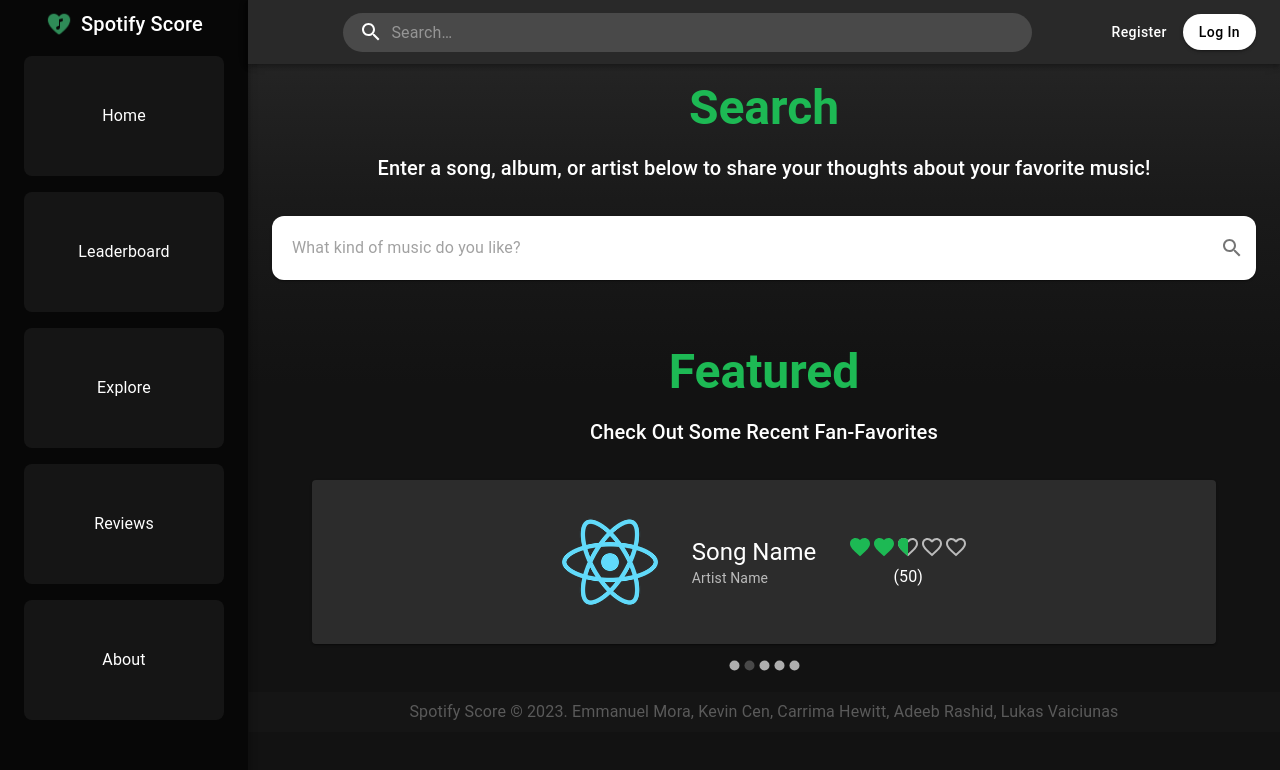
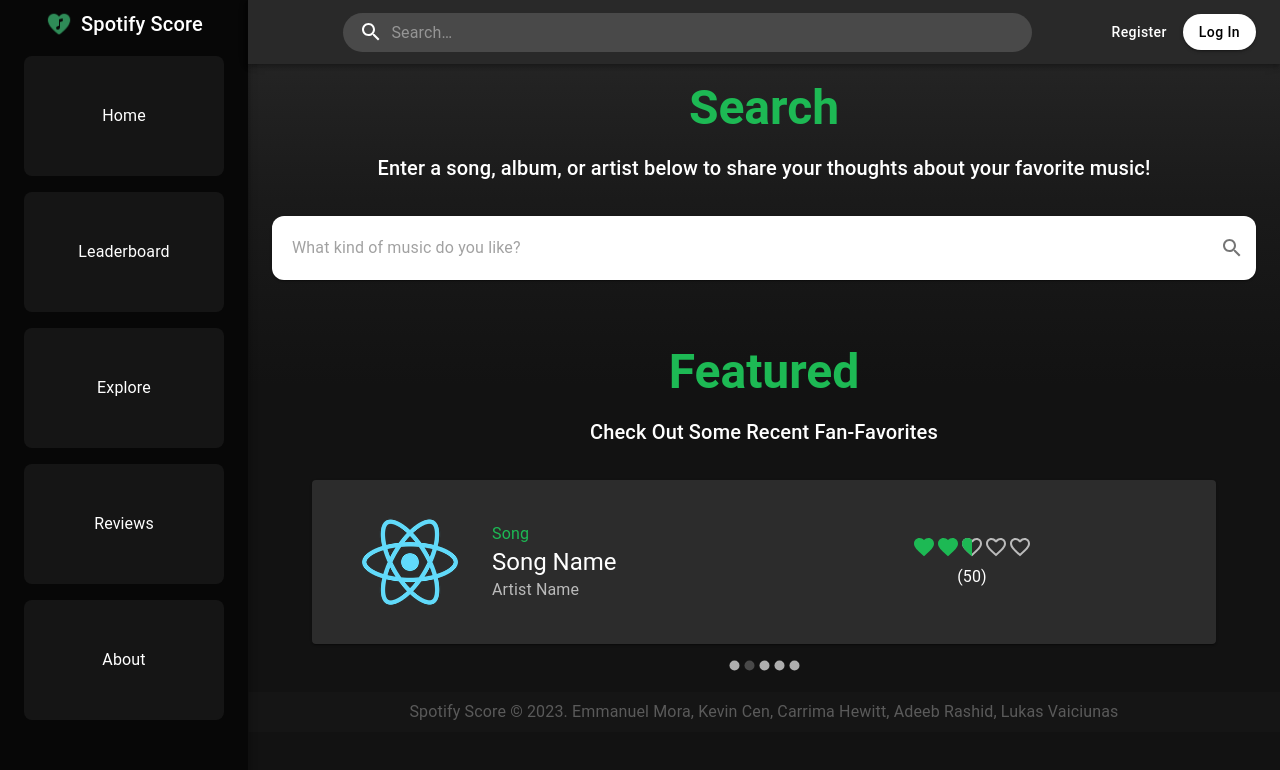
Before and after one commit to adeeb18/spotify-score, a React (Create React App) app in the folder frontend/: page /spotify-score in a window 1280 px wide. Shown: the top 770 px of the page. Built offline with nearby package versions, Linux system fonts and the light colour scheme.

Commit message:
card aesthetics

```diff
--- a/frontend/src/pages/components/AlbumCard.jsx
+++ b/frontend/src/pages/components/AlbumCard.jsx
@@ -13,15 +13,18 @@
     return (
         <Container>
             <Card sx={{m:"1rem 1rem", background:"#2c2c2c"}}>
-                <CardActionArea component={Link} to={{pathname:"/spotify-score/album", search:"?id=" + id}} sx={{p:"1rem 2rem", display:"flex"}}>
+                <CardActionArea component={Link} to={{pathname:"/spotify-score/album", search:"?id=" + id}} sx={{p:"1rem 2rem", display:"flex", flexDirection: "row", justifyContent:"flex-start"}}>
                     {renderImage && <CardContent>
                         <CardMedia height="100" component="img" image={imageUrl} sx={{objectFit:"contain"}}/>
                     </CardContent>}
-                    <CardContent>
+                    <CardContent sx={{width: "50%"}}>
+                        <Typography variant="body1" color="#1DB954">
+                            Album
+                        </Typography>
                         <Typography variant="h5" color="#ffffff">
                             {name}
                         </Typography>
-                        <Typography variant="body2" color="#bbbbbb">
+                        <Typography variant="body1" color="#bbbbbb">
                             {artist}
                         </Typography>
                     </CardContent>
--- a/frontend/src/pages/components/ArtistCard.jsx
+++ b/frontend/src/pages/components/ArtistCard.jsx
@@ -10,11 +10,14 @@
     return (
         <Container>
             <Card sx={{ m: "1rem 1rem", background: "#2c2c2c" }}>
-                <CardActionArea component={Link} to={{ pathname: "/spotify-score/artist", search: "?id=" + id }} sx={{ p: "1rem 2rem", display: "flex" }}>
+                <CardActionArea component={Link} to={{ pathname: "/spotify-score/artist", search: "?id=" + id }} sx={{ p: "1rem 2rem", display: "flex", flexDirection:"row", justifyContent:"flex-start" }}>
                     {renderImage && <CardContent>
-                        <CardMedia height="100" component="img" image={imageUrl} sx={{ objectFit: "contain" }} />
+                        <CardMedia height="100px" component="img" image={imageUrl} sx={{ objectFit: "contain" }} />
                     </CardContent>}
                     <CardContent>
+                        <Typography variant="body1" color="#1DB954">
+                            Artist
+                        </Typography>
                         <Typography variant="h5" color="#ffffff">
                             {name}
                         </Typography>
--- a/frontend/src/pages/components/SongCard.jsx
+++ b/frontend/src/pages/components/SongCard.jsx
@@ -14,15 +14,18 @@
     return (
         <Container>
             <Card sx={{ m: "1rem 1rem", background: "#2c2c2c" }}>
-                <CardActionArea component={Link} to={{ pathname: "/spotify-score/song", search:"?id=" + id }} sx={{ p: "1rem 2rem", display: "flex" }}>
-                    {renderImage && <CardContent>
+                <CardActionArea component={Link} to={{ pathname: "/spotify-score/song", search:"?id=" + id }} sx={{ p: "1rem 2rem", display: "flex", flexDirection: "row", justifyContent: "flex-start" }}>
+                    {renderImage && <CardContent sx={{ width: "100" }}>
                         <CardMedia height="100" component="img" image={imageUrl} sx={{ objectFit: "contain" }} />
                     </CardContent>}
-                    <CardContent>
+                    <CardContent sx={{width:"50%"}}>
+                        <Typography variant="body1" color="#1DB954">
+                            Song
+                        </Typography>
                         <Typography variant="h5" color="#ffffff">
                             {song}
                         </Typography>
-                        <Typography variant="body2" color="#bbbbbb">
+                        <Typography variant="body1" color="#bbbbbb">
                             {artist}
                         </Typography>
                     </CardContent>
```
